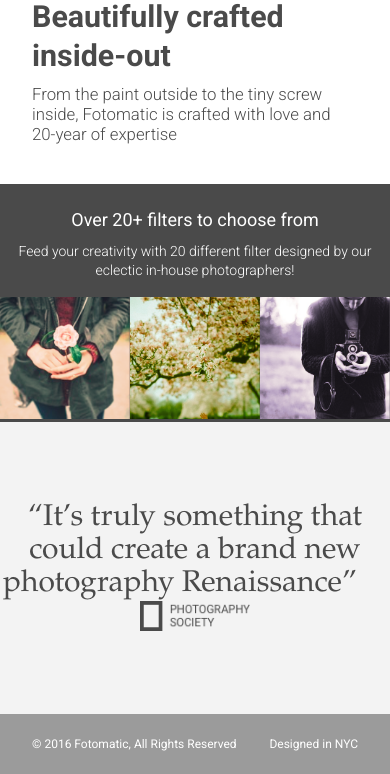
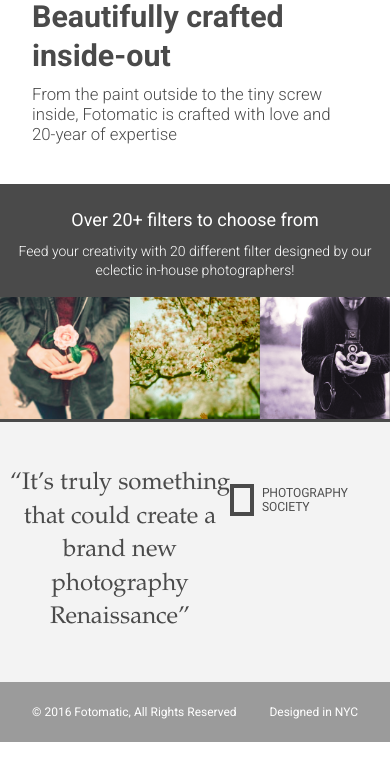
Before and after one commit to agustinZavalaAguilar/fotomatic, a plain HTML site: page index.html in a window 390 px wide. Shown: the part 1087-1861 px from the top of the page. After the commit the page ends 1829 px from the top, so only its background shows below. Drawn offline with Linux system fonts and the light colour scheme; a web font is replaced by a local one.

Commit message:
Tablet view, quote section styling

```diff
--- a/resources/css/style.css
+++ b/resources/css/style.css
@@ -444,20 +444,23 @@ header .mobile {
   height: 1.875rem;
 }
 
-@media only screen and (max-width: 760px) {
-  #quotes-section content {
-    padding: 1.875rem .625rem;
+@media only screen and (max-width: 890px) {
+  #quotes-section .content {
+    padding: 2.875rem .625rem;
+    display: flex;
   }
 
-  #quotes-section quote {
+  #quotes-section .quote {
     font-size: 1.5rem;
     line-height: 1.4;
+    padding: 0;
   }
 
-  #quotes-section quote-citation {
+  #quotes-section .quote-citation {
     display: block;
     padding-top: 1rem;
-    margin: auto;
+    margin-right: 2rem;
+    height: 2rem;
   }
 }
 
```
